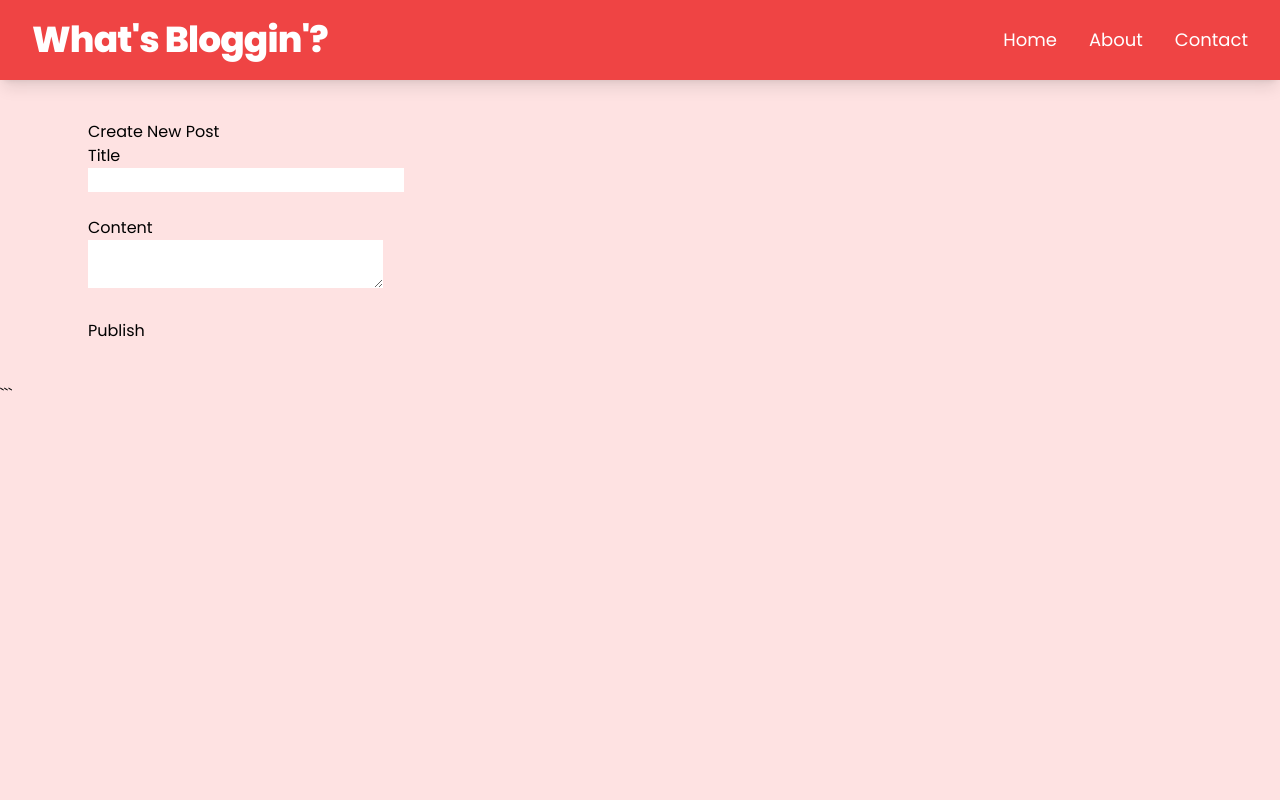
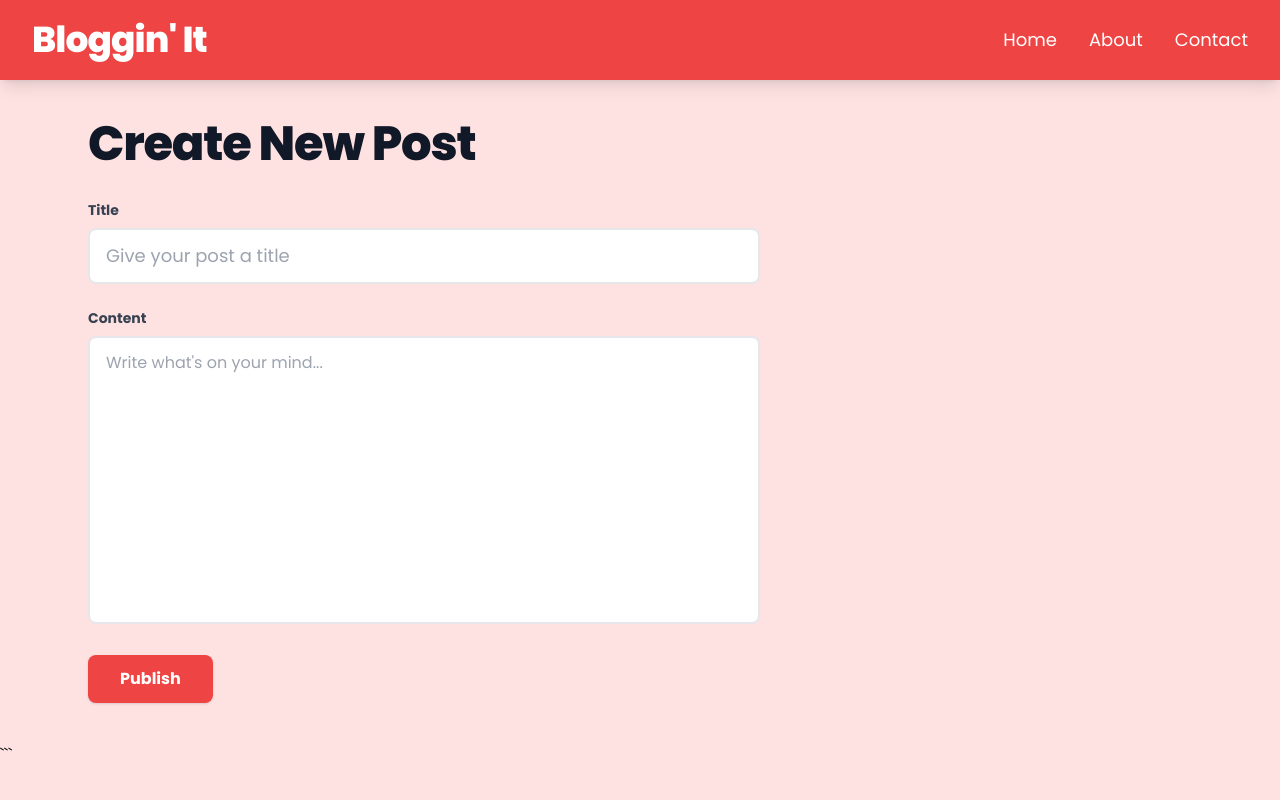
Before and after one commit to bharthi12/whats-bloggin-, a Django app: page /create/ in a window 1280 px wide. Run offline with Django 5.2, Linux system fonts and the light colour scheme; a user stored in the database is signed in; style sheets or scripts are compiled from the project's sources.

Commit message:
UI CHANGES

```diff
--- a/blog/templates/blog/base.html
+++ b/blog/templates/blog/base.html
@@ -5,7 +5,7 @@
 <head>
     <meta charset="UTF-8">
 
-    <title>{% block title %}What's Bloggin'?{% endblock %}</title>
+    <title>{% block title %} Bloggin' It?{% endblock %}</title>
 
     <link rel="preconnect" href="https://fonts.googleapis.com">
     <link rel="preconnect" href="https://fonts.gstatic.com" crossorigin>
@@ -27,7 +27,7 @@
 
             <a href="/"
                class="text-4xl font-extrabold text-white tracking-tight hover:text-red-100 transition">
-                What's Bloggin'?
+                 Bloggin' It
             </a>
 
             <div class="flex items-center gap-8 text-lg">
--- a/blog/templates/blog/create_post.html
+++ b/blog/templates/blog/create_post.html
@@ -6,19 +6,31 @@ Create post
 
 
 {% block content %}
-<h1>Create New Post</h1>
-<form method="POST" action="">
+
+<h1 class="text-4xl md:text-5xl font-extrabold text-gray-900 tracking-tight mb-8">
+    Create New Post
+</h1>
+
+<form method="POST" action="" class="max-w-2xl space-y-6">
     {% csrf_token %}
-   <!--Action "" means submit the form to the same URL-->
-    <label>Title</label>
-    <br>
-    <input type="text" name="title">
-    <br><br>
-    <label>Content</label>
-    <br>
-    <textarea name="content"></textarea>
-    <br><br>
-    <button type="submit">Publish</button>
+    <!--Action "" means submit the form to the same URL-->
+
+    <div>
+        <label class="block text-sm font-bold text-gray-700 mb-2">Title</label>
+        <input type="text" name="title" placeholder="Give your post a title"
+               class="w-full rounded-lg border-2 border-gray-200 focus:border-red-400 focus:outline-none px-4 py-3 text-gray-800 text-lg">
+    </div>
+
+    <div>
+        <label class="block text-sm font-bold text-gray-700 mb-2">Content</label>
+        <textarea name="content" rows="10" placeholder="Write what's on your mind..."
+                  class="w-full rounded-lg border-2 border-gray-200 focus:border-red-400 focus:outline-none px-4 py-3 text-gray-800 leading-relaxed resize-none"></textarea>
+    </div>
+
+    <button type="submit"
+            class="bg-red-500 hover:bg-red-600 transition text-white font-bold rounded-lg px-8 py-3 shadow">
+        Publish
+    </button>
 
 </form>
 
```
Also changed, not shown: .gitignore/db.sqlite3 (deleted), db.sqlite3 (deleted), 2 other files.
